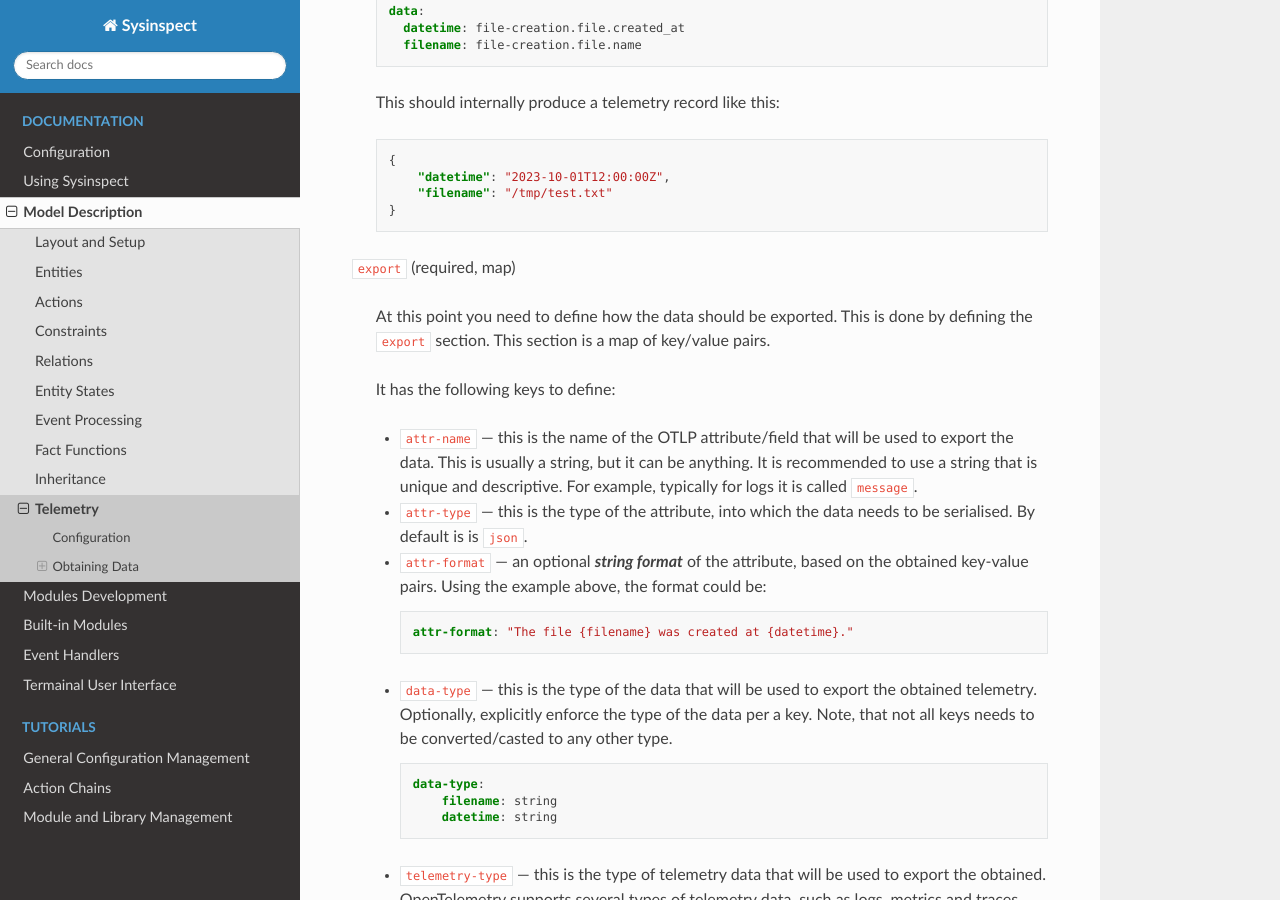
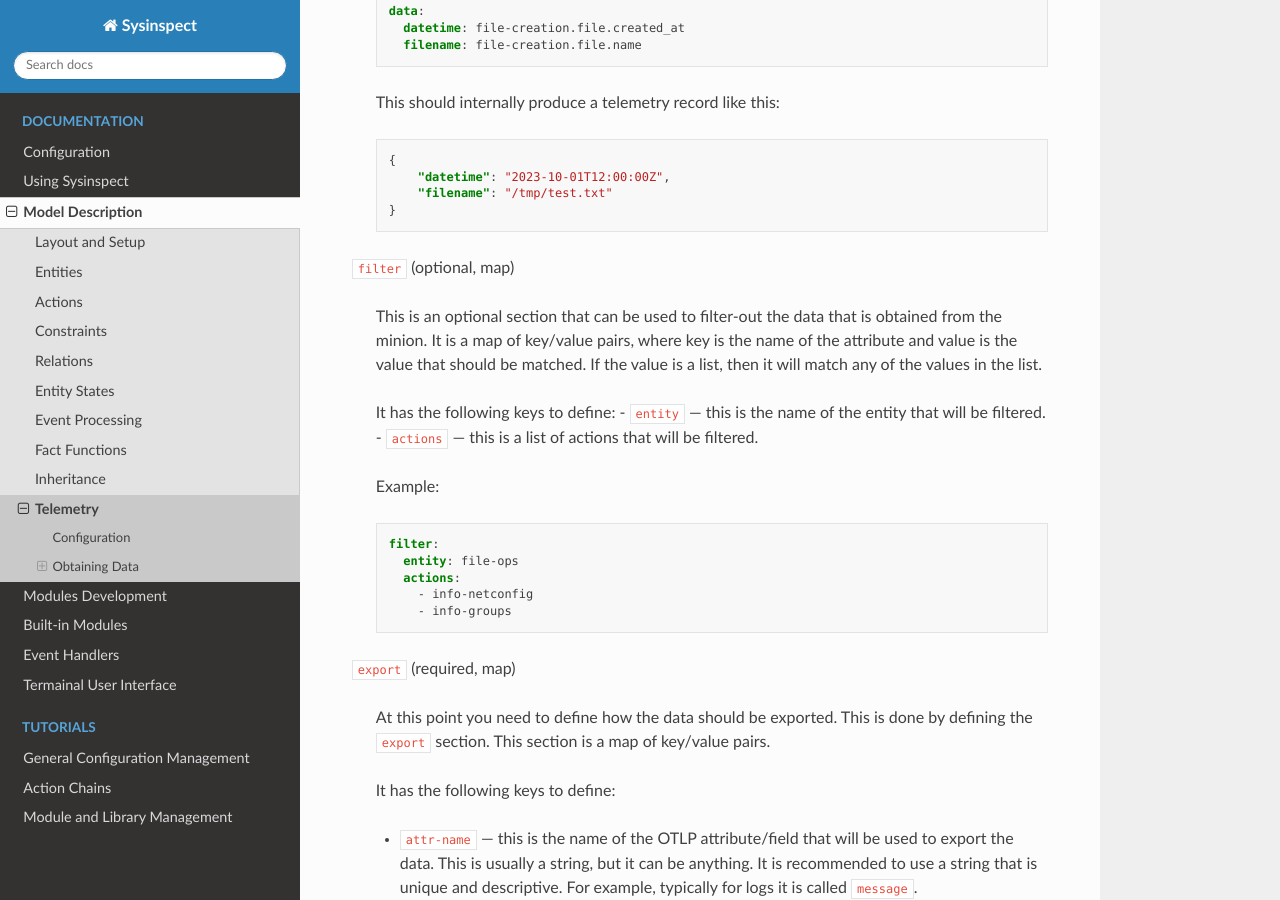
Before and after one commit to tinythings/sysinspect, a Sphinx documentation site: the page built from docs/modeldescr/telemetry.rst, in a window 1280 px wide and 900 px high, scrolled down 2199 px. Built offline with Sphinx 7.4.7 and the Read the Docs theme 3.1.0, drawn with Linux system fonts in a browser that asks for light colours.

Commit message:
Add filter documentation

```diff
--- a/docs/modeldescr/telemetry.rst
+++ b/docs/modeldescr/telemetry.rst
@@ -124,6 +124,26 @@ this selector will be called *for each minion*.
             "filename": "/tmp/test.txt"
         }
 
+``filter`` (optional, map)
+
+    This is an optional section that can be used to filter-out the data that is obtained from the minion.
+    It is a map of key/value pairs, where key is the name of the attribute and value is the value
+    that should be matched. If the value is a list, then it will match any of the values in the list.
+
+    It has the following keys to define:
+    - ``entity`` — this is the name of the entity that will be filtered.
+    - ``actions`` — this is a list of actions that will be filtered.
+
+    Example:
+
+    .. code-block:: yaml
+
+      filter:
+        entity: file-ops
+        actions:
+          - info-netconfig
+          - info-groups
+
 ``export`` (required, map)
 
     At this point you need to define how the data should be exported. This is done by
```
